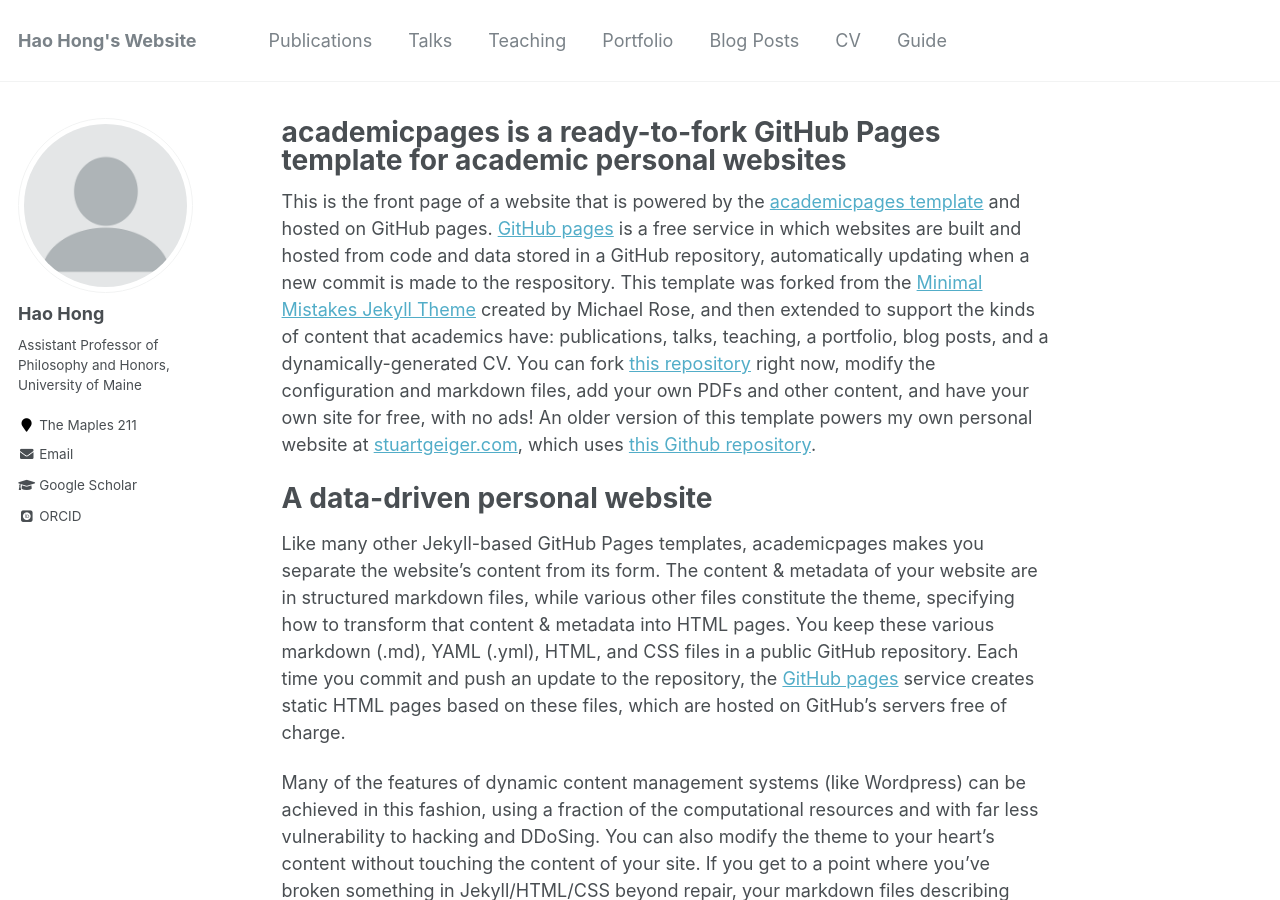
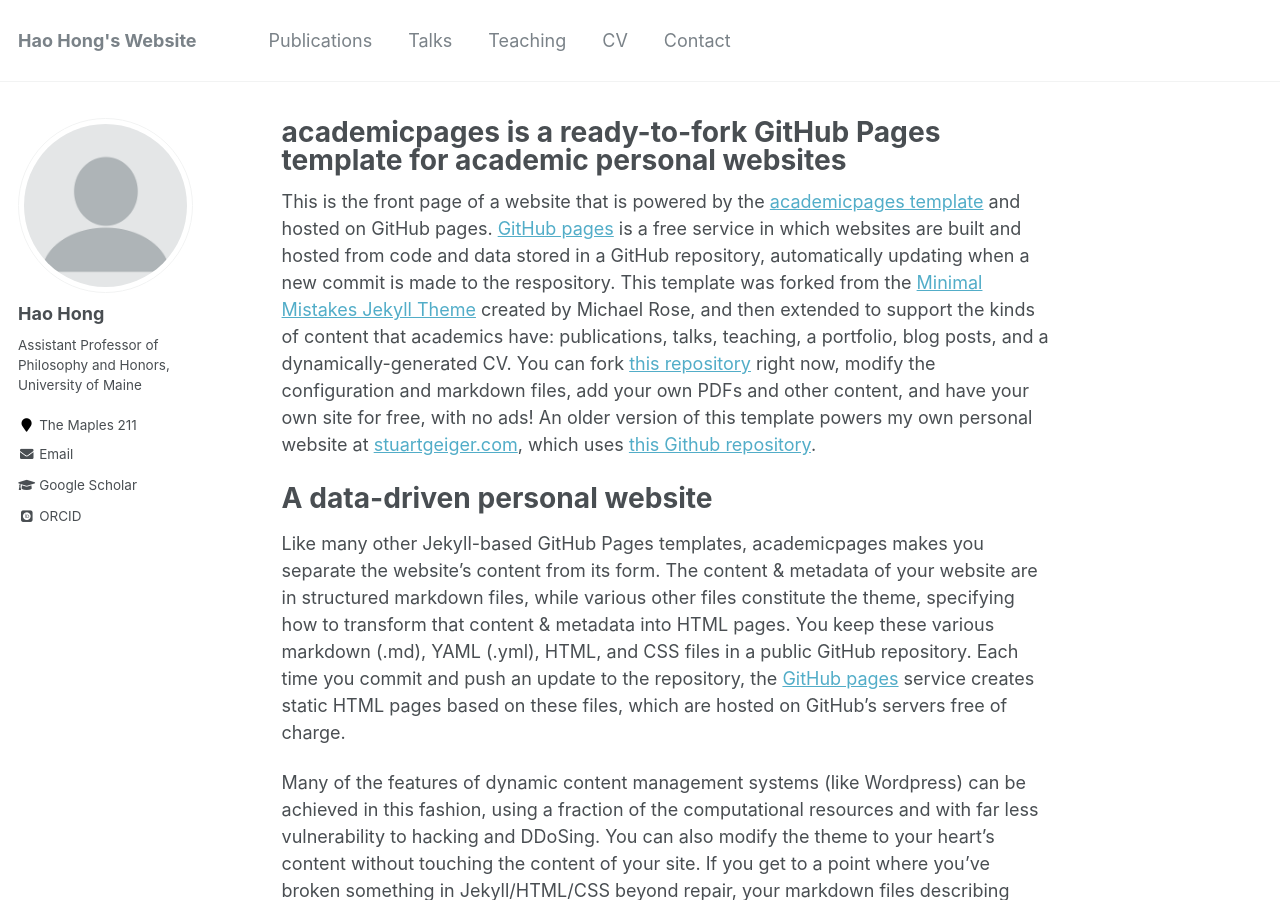
Before and after one commit to hao-hong/hao-hong.github.io, a Jekyll site: the page built from _pages/about.md, in a window 1280 px wide and 900 px high. Built offline with Jekyll 4.4.1, drawn with Linux system fonts in a browser that asks for light colours; some web fonts are replaced.

Commit message:
Update navigation.yml

```diff
--- a/_data/navigation.yml
+++ b/_data/navigation.yml
@@ -9,14 +9,8 @@ main:
   - title: "Teaching"
     url: /teaching/
 
-  - title: "Portfolio"
-    url: /portfolio/
-
-  - title: "Blog Posts"
-    url: /year-archive/
-
   - title: "CV"
     url: /cv/
 
-  - title: "Guide"
+  - title: "Contact"
     url: /markdown/
```
